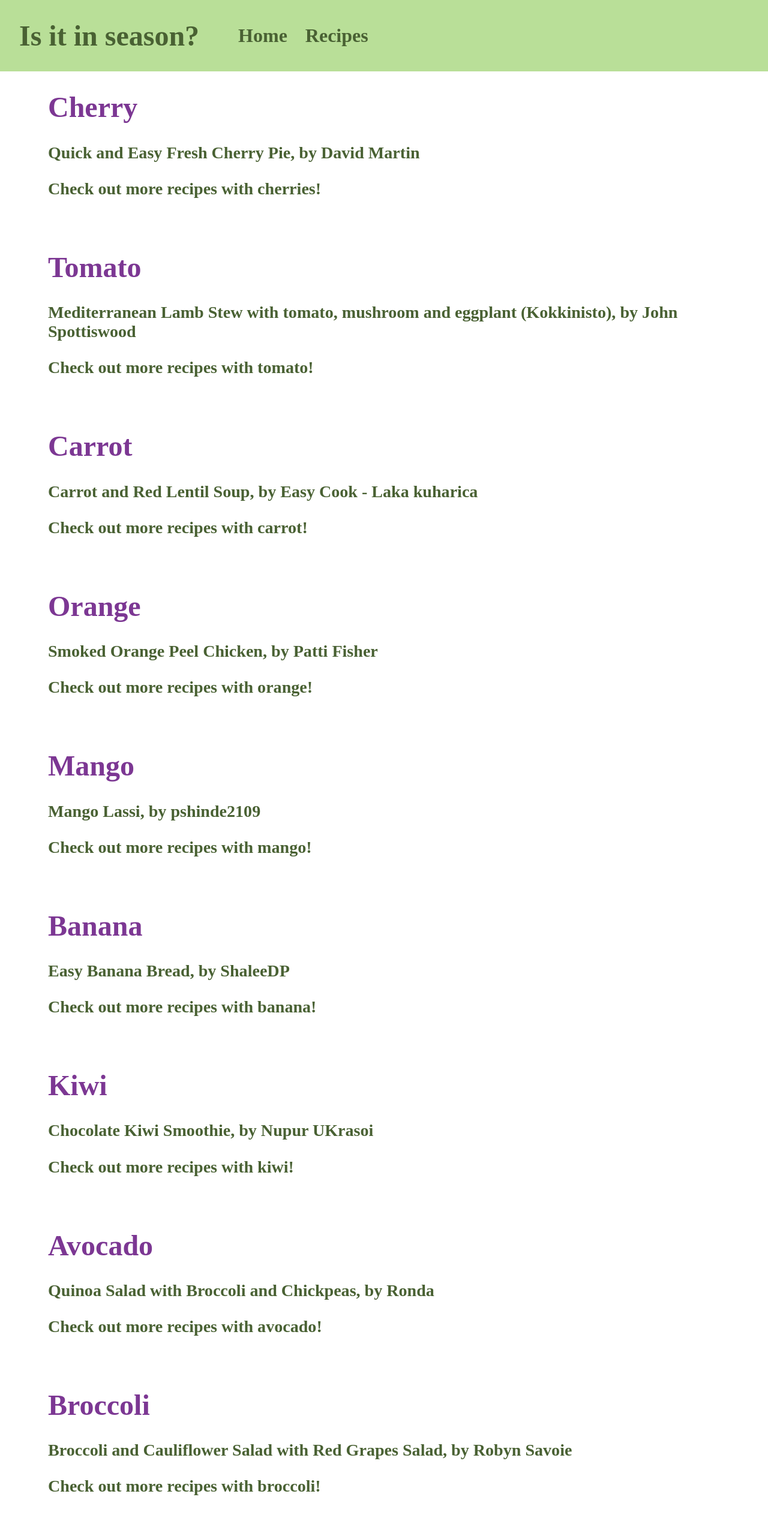
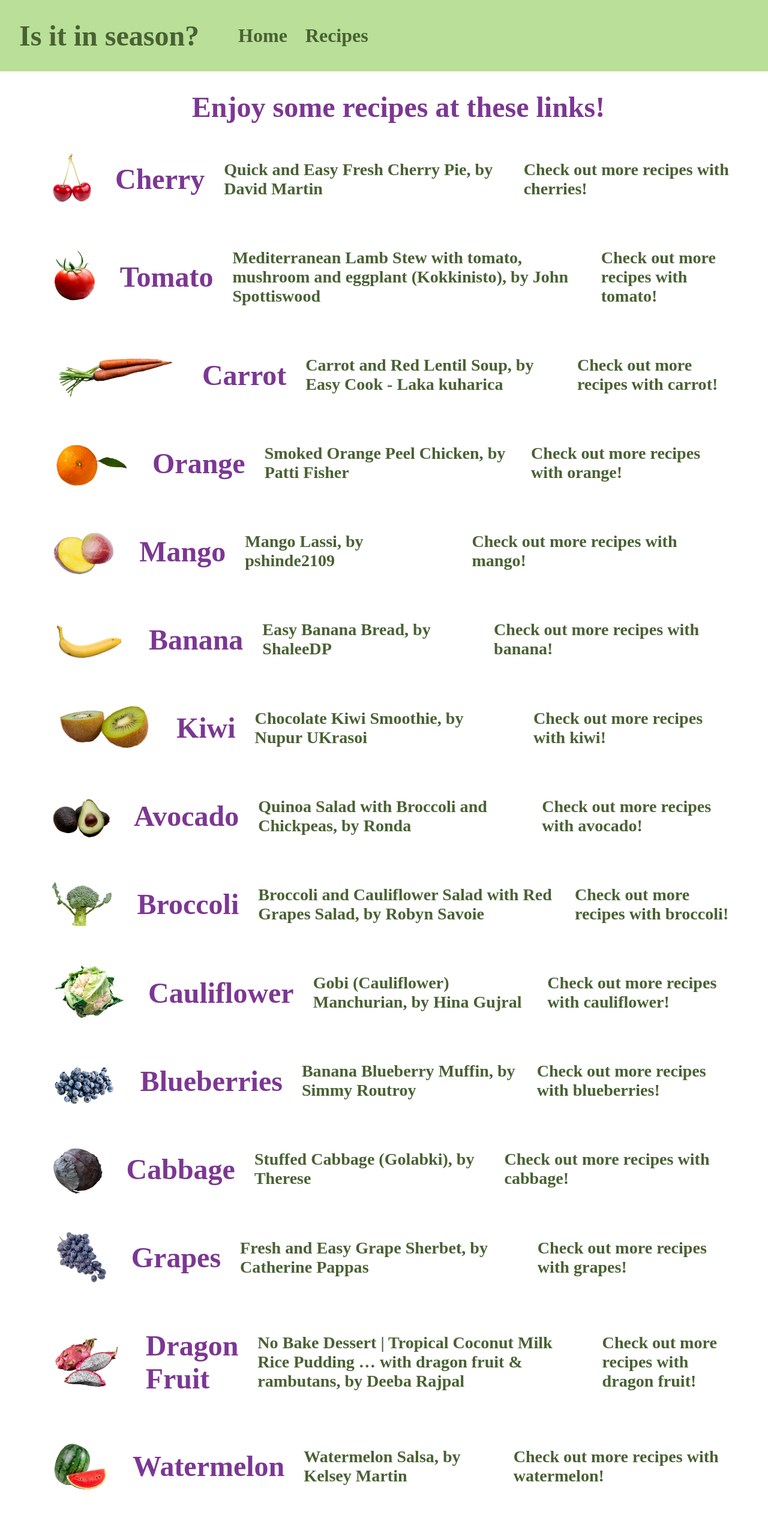
Before and after one commit to SarahAndyshak/seasonal-foods, a React (Create React App) app: page /recipes in a window 1280 px wide. Shown: the top 2566 px of the page at 60% size. Built offline with nearby package versions, Linux system fonts and the light colour scheme; a web font is replaced by a local one.

Commit message:
Add images and style Recipes.js

```diff
--- a/src/components/Recipes.js
+++ b/src/components/Recipes.js
@@ -1,6 +1,22 @@
 import React from "react";
 import styled from "styled-components";
 import { Link } from "react-router-dom";
+
+import Avocado from "./../imgs/Avocado.png";
+import Banana from "./../imgs/Banana.png";
+import Blueberries from "./../imgs/Blueberries.png";
+import Broccoli from "./../imgs/Broccoli.png";
+import Cabbage from "./../imgs/Cabbage.png";
+import Carrots from "./../imgs/Carrots.png";
+import Cauliflower from "./../imgs/Cauliflower.png";
+import Cherry from "./../imgs/Cherry.png";
+import Dragonfruit from "./../imgs/Dragonfruit.png";
+import Grapes from "./../imgs/Grapes.png";
+import Kiwi from "./../imgs/Kiwi.png";
+import Mango from "./../imgs/Mango.png";
+import Orange from "./../imgs/Orange.png";
+import Tomato from "./../imgs/Tomato.png";
+import Watermelon from "./../imgs/Watermelon.png";
 
 const StyledRecipes = styled.div`
 margin: 2rem;
@@ -8,6 +24,9 @@ margin-left: 5rem;
 text-align: left;
 font-family: 'Elsie', cursive;
 font-size: 1.5rem;
+img {
+  height: 100px;
+}
 
 & h1 {
   color:rgb(124, 55, 147);
@@ -27,84 +46,146 @@ font-size: 1.5rem;
 & a:hover {
   color:rgb(124, 55, 147);
 }
+
+.container {
+  display: flex;
+  align-items: center;
+
+  & > h1 {
+    margin: 2rem;
+  }
+  & > h3 {
+    margin-right: 2rem;
+  }
+}
+
+.title {
+  text-align: center
+}
 `
 
 function Recipes () {
   return (
     <StyledRecipes>
+      <div className="title"><h1>Enjoy some recipes at these links!</h1></div>
+      <div className="container">
+        <img src={Cherry} alt="Cherry"/>
         <h1><Link to="/foods/1">Cherry</Link></h1>
         <h3><a href="https://cookeatshare.com/recipes/quick-and-easy-fresh-cherry-pie-692039">Quick and Easy Fresh Cherry Pie, by David Martin</a></h3>
         <h3><a href="https://cookeatshare.com/recipes?keywords=cherry">Check out more recipes with cherries!</a></h3>
+      </div>
       <br />
 
+      <div className="container">
+        <img src={Tomato} alt="Tomato" />
         <h1><Link to="/foods/2">Tomato</Link></h1>
         <h3><a href="https://cookeatshare.com/recipes/mediterranean-lamb-stew-with-tomato-mushroom-and-eggplant-kokkinisto-797643">Mediterranean Lamb Stew with tomato, mushroom and eggplant (Kokkinisto), by John Spottiswood</a></h3>
         <h3><a href="https://cookeatshare.com/recipes?keywords=tomato">Check out more recipes with tomato!</a></h3>
+      </div>
       <br />
 
+      <div className="container">
+        <img src={Carrots} alt="Carrots" />
         <h1><Link to="/foods/3">Carrot</Link></h1>
         <h3><a href="https://cookeatshare.com/recipes/carrot-and-red-lentils-soup-761174">Carrot and Red Lentil Soup, by Easy Cook - Laka kuharica</a></h3>
         <h3><a href="https://cookeatshare.com/recipes?keywords=carrot">Check out more recipes with carrot!</a></h3>
+      </div>
       <br />
 
+      <div className="container">
+        <img src={Orange} alt="Orange" />
         <h1><Link to="/foods/4">Orange</Link></h1>
         <h3><a href="https://cookeatshare.com/recipes/smoked-orange-peel-chicken-793501">Smoked Orange Peel Chicken, by Patti Fisher</a></h3>
         <h3><a href="https://cookeatshare.com/recipes?keywords=orange">Check out more recipes with orange!</a></h3>
+      </div>
       <br />
 
+      <div className="container">
+        <img src={Mango} alt="Mango" />
         <h1><Link to="/foods/5">Mango</Link></h1>
         <h3><a href="https://cookeatshare.com/recipes/mango-lassi-743042">Mango Lassi, by pshinde2109</a></h3>
         <h3><a href="https://cookeatshare.com/recipes?keywords=mango">Check out more recipes with mango!</a></h3>
+        </div>
       <br />
 
+      <div className="container">
+        <img src={Banana} alt="Banana" />
         <h1><Link to="/foods/6">Banana</Link></h1>
         <h3><a href="https://cookeatshare.com/recipes/easy-banana-bread-719687">Easy Banana Bread, by ShaleeDP</a></h3>
         <h3><a href="https://cookeatshare.com/recipes?keywords=banana">Check out more recipes with banana!</a></h3>
+      </div>
       <br />
 
+      <div className="container">
+        <img src={Kiwi} alt="Kiwi" />
         <h1><Link to="foods/7">Kiwi</Link></h1>
         <h3><a href="https://cookeatshare.com/recipes/chocolate-kiwi-smoothie-700004">Chocolate Kiwi Smoothie, by Nupur UKrasoi</a></h3>
         <h3><a href="https://cookeatshare.com/recipes?keywords=kiwi">Check out more recipes with kiwi!</a></h3>
+      </div>
       <br />
 
+      <div className="container">
+        <img src={Avocado} alt="Avocado" />
         <h1><Link to="/foods/8">Avocado</Link></h1>
         <h3><a href="https://cookeatshare.com/recipes/quinoa-salad-with-broccoli-and-chickpeas-707082">Quinoa Salad with Broccoli and Chickpeas, by Ronda</a></h3>
         <h3><a href="https://cookeatshare.com/recipes?keywords=avocado">Check out more recipes with avocado!</a></h3>
+      </div>
       <br />
 
+      <div className="container">
+        <img src={Broccoli} alt="Broccoli" />
         <h1><Link to="/foods/9">Broccoli</Link></h1>
         <h3><a href="https://cookeatshare.com/recipes/broccoli-and-cauliflower-salad-with-red-grapes-719192">Broccoli and Cauliflower Salad with Red Grapes Salad, by Robyn Savoie</a></h3>
         <h3><a href="https://cookeatshare.com/recipes?keywords=broccoli">Check out more recipes with broccoli!</a></h3>
+      </div>
       <br />
 
+      <div className="container">
+        <img src={Cauliflower} alt="Cauliflower" />
         <h1><Link to="/foods/10">Cauliflower</Link></h1>
         <h3><a href="https://cookeatshare.com/recipes/gobi-cauliflower-manchurian-772137">Gobi (Cauliflower) Manchurian, by Hina Gujral</a></h3>
         <h3><a href="https://cookeatshare.com/recipes?keywords=cauliflower">Check out more recipes with cauliflower!</a></h3>
+      </div>
       <br />
 
+      <div className="container">
+        <img src={Blueberries} alt="Blueberries" />
         <h1><Link to="/foods/11">Blueberries</Link></h1>
         <h3><a href="https://cookeatshare.com/recipes/banana-blueberry-muffin-810851">Banana Blueberry Muffin, by Simmy Routroy</a></h3>
         <h3><a href="https://cookeatshare.com/recipes?keywords=blueberries">Check out more recipes with blueberries!</a></h3>
+      </div>
       <br />
 
+      <div className="container">
+        <img src={Cabbage} alt="Cabbage" />
         <h1><Link to="/foods/12">Cabbage</Link></h1>
         <h3><a href="https://cookeatshare.com/recipes/stuffed-cabbage-golabki-664567">Stuffed Cabbage (Golabki), by Therese</a></h3>
         <h3><a href="https://cookeatshare.com/recipes?keywords=cabbage">Check out more recipes with cabbage!</a></h3>
+        </div>
       <br />
 
+      <div className="container">
+        <img src={Grapes} alt="Grapes" />
         <h1><Link to="/foods/13">Grapes</Link></h1>
         <h3><a href="https://cookeatshare.com/recipes/fresh-and-easy-grape-sherbet-686486">Fresh and Easy Grape Sherbet, by Catherine Pappas</a></h3>
         <h3><a href="https://cookeatshare.com/recipes?keywords=grapes">Check out more recipes with grapes!</a></h3>
+      </div>
       <br />
 
+      <div className="container">
+        <img src={Dragonfruit} alt="Dragonfruit" />
         <h1><Link to="/foods/14">Dragon Fruit</Link></h1>
         <h3><a href="https://cookeatshare.com/recipes/no-bake-dessert-tropical-coconut-milk-rice-pudding-with-dragon-fruit-rambutans-719670/external">No Bake Dessert | Tropical Coconut Milk Rice Pudding … with dragon fruit & rambutans, by Deeba Rajpal</a></h3>
         <h3><a href="https://cookeatshare.com/recipes?keywords=dragon+fruit">Check out more recipes with dragon fruit!</a></h3>
+      </div>
       <br />
 
+      <div className="container">
+        <img src={Watermelon} alt="Watermelon" />
         <h1><Link to="/foods/15">Watermelon</Link></h1>
         <h3><a href="https://cookeatshare.com/recipes/no-bake-dessert-tropical-coconut-milk-rice-pudding-with-dragon-fruit-rambutans-719670/external">Watermelon Salsa, by Kelsey Martin</a></h3>
         <h3><a href="https://cookeatshare.com/recipes/watermelon-salsa-587">Check out more recipes with watermelon!</a></h3>
+      </div>
       <br />
 
     </StyledRecipes>
```
Lines whose indentation alone changed are shown as unchanged.
